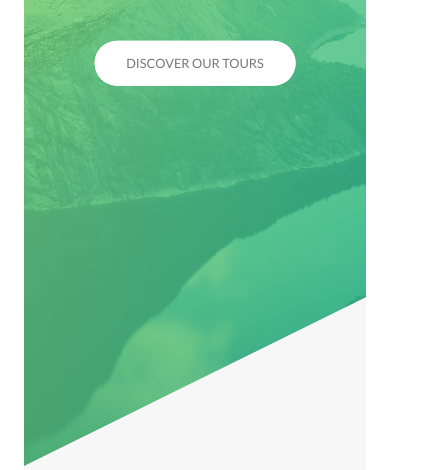
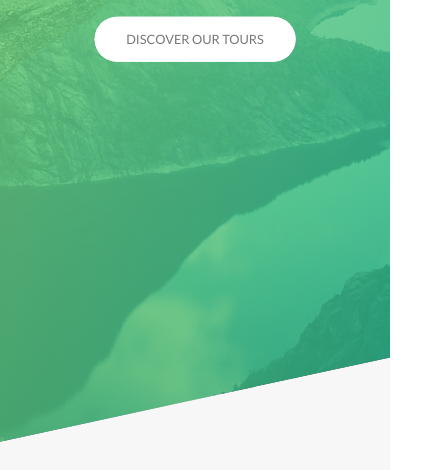
Before and after one commit to mike1234-pixel/see-london, a website: page index.html in a window 390 px wide. Shown: the part 360-830 px from the top of the page, 442 px wide, since content can reach past the window. Drawn offline with Linux system fonts and the light colour scheme.

Commit message:
importance of order of the media queries explained in _base.scss. Specified the order in which I will write the media queries in _mixins.scss - for a more structure approach. Changing the grid system at the tablet-portrait size (width 900px and less), setting all columns to 100% at this breakpoint. Adding padding left and right to the row at this breakpoint. Have also made some small positioning changes. Locations: _base.scss, _mixins.scss, _typography.scss, _grid.scss

```diff
--- a/sass/abstracts/_mixins.scss
+++ b/sass/abstracts/_mixins.scss
@@ -33,6 +33,8 @@ $breakpoint argument choices:
 - tab-land
 - big-desktop
 
+ORDER: base + typography > general layout + grid > page layout > components
+
 1em == 16px
 Using ems in media queries rather than pixels allows the user to define their own font-size, which we want them to be able to do
 */
--- a/sass/abstracts/_variables.scss
+++ b/sass/abstracts/_variables.scss
@@ -25,6 +25,7 @@ $default-font-size: 1.6rem;
 // GRID
 $grid-width: 114rem;
 $gutter-vertical: 8rem;
+$gutter-vertical-small: 6rem;
 $gutter-horizontal: 6rem;
 // gutter-vertical is the space between rows.
 // gutter-horizontal is the space between columns.
--- a/sass/base/_typography.scss
+++ b/sass/base/_typography.scss
@@ -5,6 +5,11 @@ body {
   line-height: 1.7; /* 1.7 times bigger than the default line height */
   color: $color-grey-dark;
   padding: 3rem;
+
+  @include respond(tab-port) {
+    // width < 900?
+    padding: 0;
+  }
 }
 
 .heading-primary {
@@ -18,6 +23,10 @@ body {
     font-weight: 400;
     letter-spacing: 3.5rem;
     animation: moveInLeft 1s ease-in;
+    @include respond(phone) {
+      letter-spacing: 1rem;
+      font-family: 5rem;
+    }
   }
   &--sub {
     display: block;
@@ -25,6 +34,9 @@ body {
     font-weight: 700;
     letter-spacing: 1.75rem;
     animation: moveInRight 1s ease-in;
+    @include respond(phone) {
+      letter-spacing: 0.5rem;
+    }
   }
 }
 
@@ -43,6 +55,15 @@ body {
 
   letter-spacing: 2px;
   transition: all 0.2s;
+
+  @include respond(tab-port) {
+    font-size: 3rem;
+  }
+
+  @include respond(phone) {
+    font-size: 2.5rem;
+  }
+
   &:hover {
     transform: skewY(5deg) skewX(15deg) scale(1.1);
     text-shadow: 0.5rem 1rem 2rem rgba($color-black, 0.2);
--- a/sass/layout/_footer.scss
+++ b/sass/layout/_footer.scss
@@ -2,6 +2,10 @@
   background-color: $color-grey-dark-3;
   padding: 10rem 0;
   font-size: 1.4rem;
+
+  @include respond(tab-port) {
+    padding: 8rem 0;
+  }
 
   &__logo-box {
     text-align: center;
@@ -17,6 +21,11 @@
     border-top: 1px solid$color-grey-light-2;
     padding-top: 2rem;
     display: inline-block;
+
+    @include respond(tab-port) {
+      width: 100%;
+      text-align: center;
+    }
   }
 
   &__list {
@@ -55,5 +64,10 @@
     padding-top: 2rem;
     width: 80%;
     float: right;
+
+    @include respond(tab-port) {
+      width: 80%;
+      float: none;
+    }
   }
 }
--- a/sass/layout/_grid.scss
+++ b/sass/layout/_grid.scss
@@ -1,9 +1,17 @@
 .row {
   max-width: $grid-width;
   margin: 0 auto;
+  @include respond(tab-port) {
+    max-width: 50rem;
+    padding: 0 3rem;
+  }
 
   &:not(:last-child) {
     margin-bottom: $gutter-vertical;
+
+    @include respond(tab-port) {
+      margin-botton: $gutter-vertical-small;
+    }
   }
 
   // apply the following style if element is not the last child of row.
@@ -19,6 +27,22 @@
 
     &:not(:last-child) {
       margin-right: $gutter-horizontal;
+
+      @include respond(tab-port) {
+        margin-right: 0;
+        margin-bottom: $gutter-vertical-small;
+      }
+    }
+
+    // at max-width: 900px breakpoint,
+    // all columns should have a width of 100%
+    // use !important to ensure these widths are overwritten
+
+    // then remove horizontal gutter as not needed anymore
+
+    // then create a new variable called $gutter-vertical-small
+    @include respond(tab-port) {
+      width: 100% !important;
     }
   }
 
--- a/sass/layout/_header.scss
+++ b/sass/layout/_header.scss
@@ -12,6 +12,10 @@
   clip-path: polygon(0 0, 100% 0, 100% 75vh, 0 100%);
   position: relative;
 
+  @include respond(phone) {
+    -webkit-clip-path: polygon(0 0, 100% 0, 100% 85vh, 0 100%);
+    clip-path: polygon(0 0, 100% 0, 100% 85vh, 0 100%);
+  }
   &__logo-box {
     position: absolute;
     top: 4rem;
--- a/sass/layout/_navigation.scss
+++ b/sass/layout/_navigation.scss
@@ -15,6 +15,15 @@
     z-index: 2000;
     cursor: pointer;
     text-align: center;
+
+    @include respond(tab-port) {
+      top: 4rem;
+      right: 4rem;
+    }
+    @include respond(phone) {
+      top: 3rem;
+      right: 3rem;
+    }
   }
   &__background {
     height: 6rem;
@@ -32,6 +41,14 @@
     transition: transform 0.8s;
 
     // transform: scale(80);
+    @include respond(tab-port) {
+      top: 4.5rem;
+      right: 4.5rem;
+    }
+    @include respond(phone) {
+      top: 3.5rem;
+      right: 3.5rem;
+    }
   }
   &__nav {
     height: 100vh;
```
Also changed, not shown: sass/base/_base.scss (+7 -0 lines), css/style.css.
